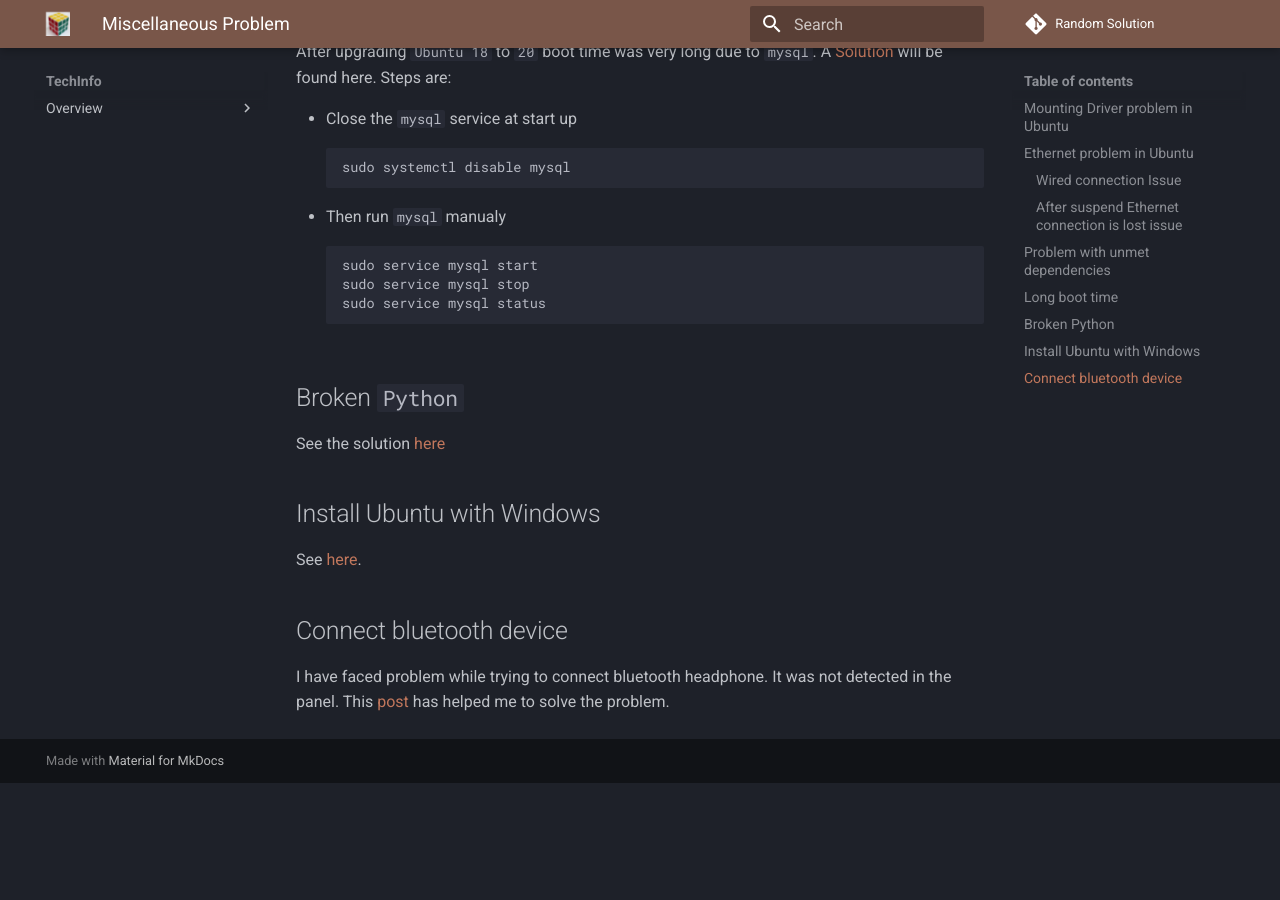
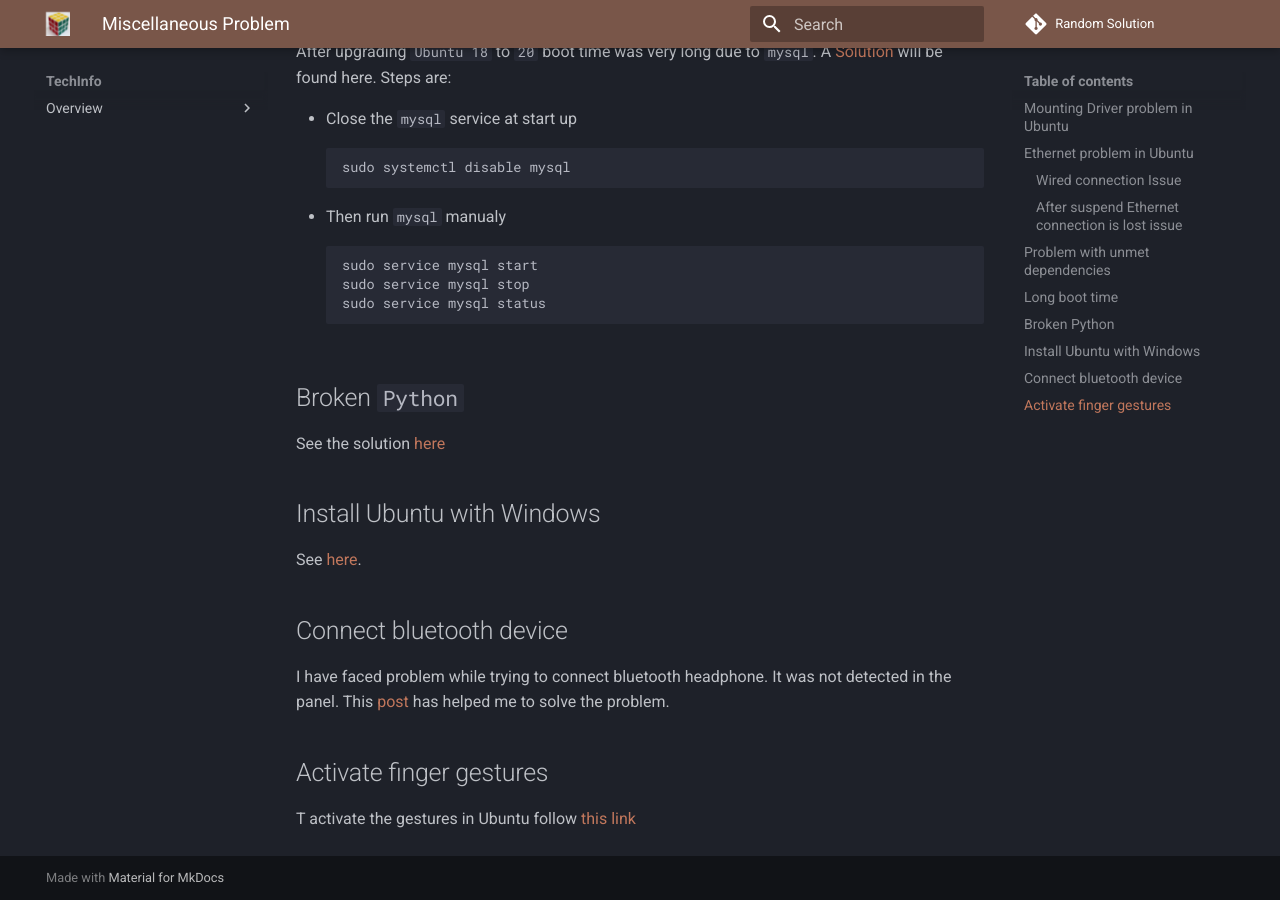
Before and after one commit to atifkarim/random_solution, an MkDocs documentation site: the page built from docs/miscellaneous_problem.md, in a window 1280 px wide and 900 px high, scrolled down 1885 px. Built offline with MkDocs 1.6.1 and Material for MkDocs 9.7.7, drawn with Linux system fonts in a browser that asks for light colours; comment, search, counter and statistics services are not loaded; before the commit the page ends 2668 px from its top, so only the background shows below that.

Commit message:
Add finger gesture

```diff
--- a/docs/miscellaneous_problem.md
+++ b/docs/miscellaneous_problem.md
@@ -103,3 +103,7 @@ See [here](https://medium.com/linuxforeveryone/how-to-install-ubuntu-20-04-and-d
 ## Connect bluetooth device
 
 I have faced problem while trying to connect bluetooth headphone. It was not detected in the panel. This [post](https://medium.com/@karankajrolkar/ubuntu-20-04-bluetooth-earphones-not-connecting-ed2df2ef5a3d) has helped me to solve the problem.
+
+## Activate finger gestures
+
+T activate the gestures in Ubuntu follow [this link](https://medium.com/@yash9439/how-to-enable-touchpad-gestures-in-ubuntu-22-04-c0ec460c423)
```
